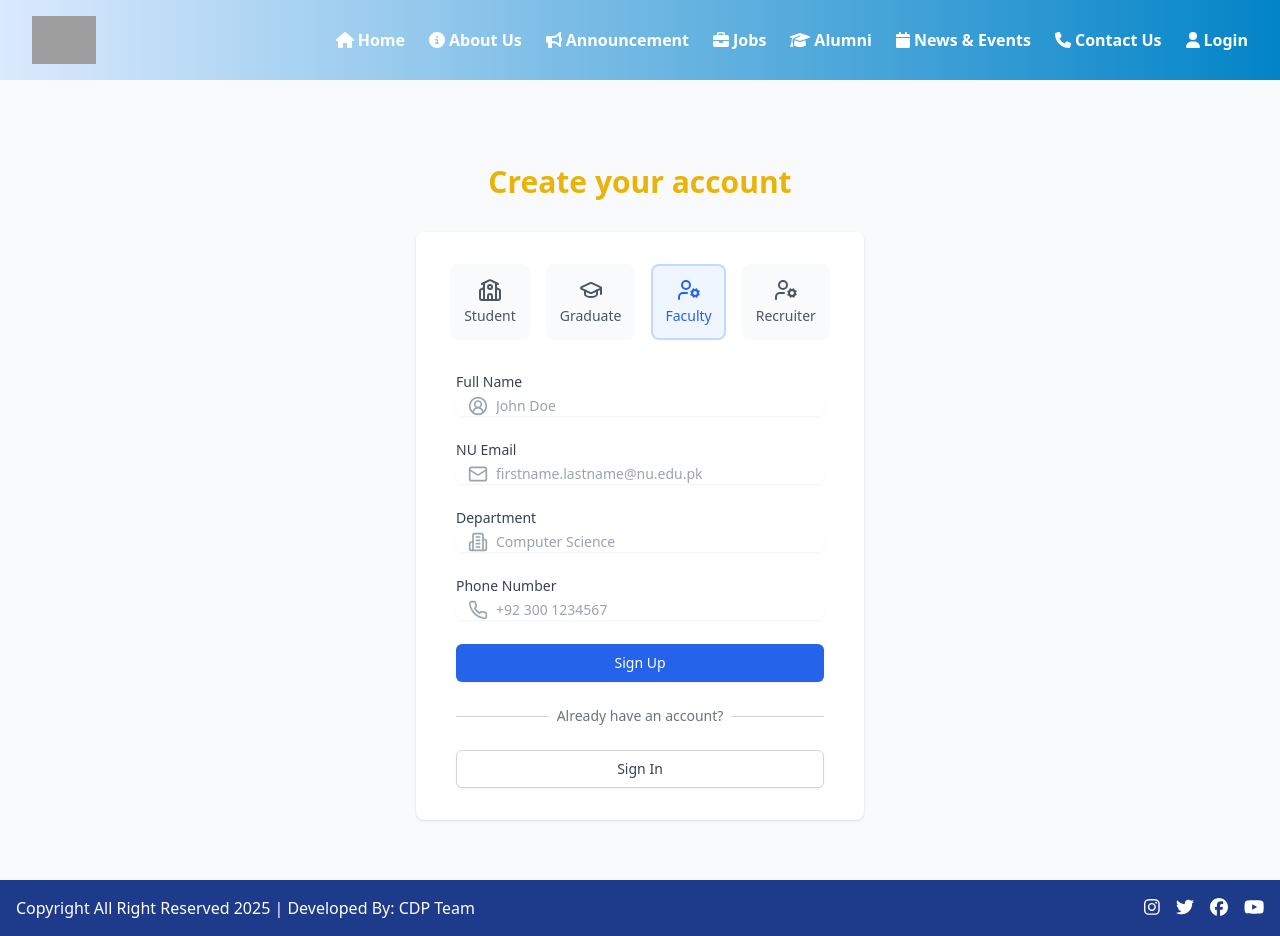
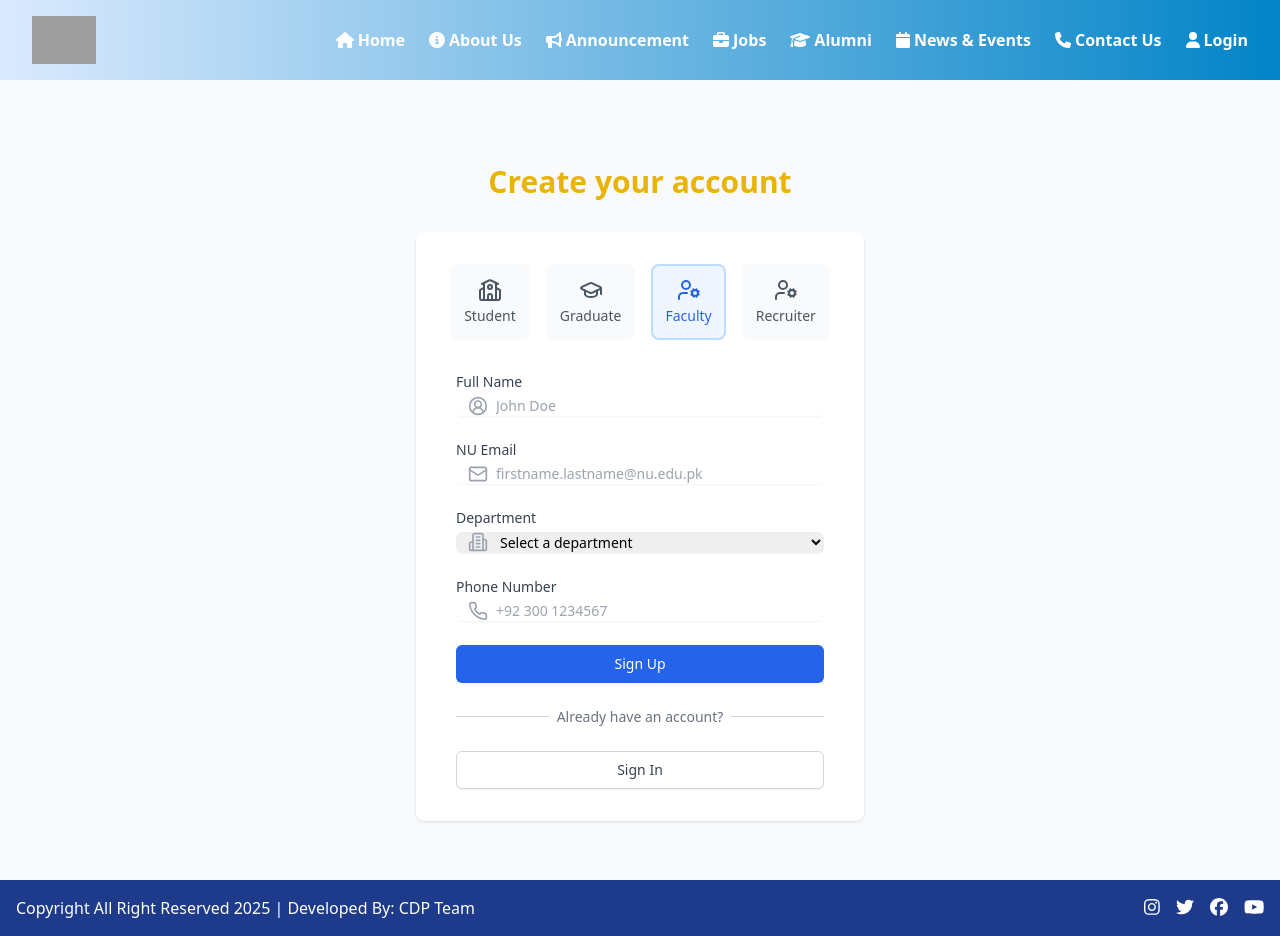
Before and after one commit to Khizar29/CDP-FYP, a React (Create React App) app in the folder cdp-frontend/: page /signup in a window 1280 px wide. Both pictures are taken after a click on the button "Faculty". Built offline with nearby package versions, Linux system fonts and the light colour scheme; no server answers; grey boxes are pictures that could not be loaded.

Commit message:
dropdown in faculty register

```diff
--- a/cdp-frontend/src/components/SignUp.js
+++ b/cdp-frontend/src/components/SignUp.js
@@ -440,7 +440,7 @@ const SignUp = () => {
             )}
             {userType === 'recruiter' && (
               <>
-                              <div>
+                <div>
                   <label htmlFor="fullName" className="block text-sm font-medium text-gray-700">
                     Full Name
                   </label>
@@ -592,20 +592,27 @@ const SignUp = () => {
                     <div className="absolute inset-y-0 left-0 pl-3 flex items-center pointer-events-none">
                       <Building2 className="h-5 w-5 text-gray-400" />
                     </div>
-                    <input
-                      type="text"
+                    <select
                       name="department"
                       id="department"
                       value={formData.department}
                       onChange={handleInputChange}
                       className={clsx(
-                        'block w-full pl-10 sm:text-sm rounded-md',
+                        "block w-full pl-10 sm:text-sm rounded-md",
                         errors.department
-                          ? 'border-red-300 text-red-900 placeholder-red-300 focus:ring-red-500 focus:border-red-500'
-                          : 'border-gray-300 focus:ring-blue-500 focus:border-blue-500'
+                          ? "border-red-300 text-red-900 placeholder-red-300 focus:ring-red-500 focus:border-red-500"
+                          : "border-gray-300 focus:ring-blue-500 focus:border-blue-500"
                       )}
-                      placeholder="Computer Science"
-                    />
+                    >
+                      <option value="" disabled>Select a department</option>
+                      <option value="Department of Computer Science">Computer Science</option>
+                      <option value="Department of Cyber Security">Cyber Security</option>
+                      <option value="Department of Artificial Intelligence">Artificial Intelligence</option>
+                      <option value="Department of Software Engineering">Software Engineering</option>
+                      <option value="Department of Electrical Engineering">Electrical Engineering</option>
+                      <option value="Department of Management Sciences">Management Sciences</option>
+                      <option value="Department of Sciences & Humanities">Sciences & Humanities</option>
+                    </select>
                   </div>
                   {errors.department && (
                     <p className="mt-2 text-sm text-red-600">{errors.department}</p>
```
